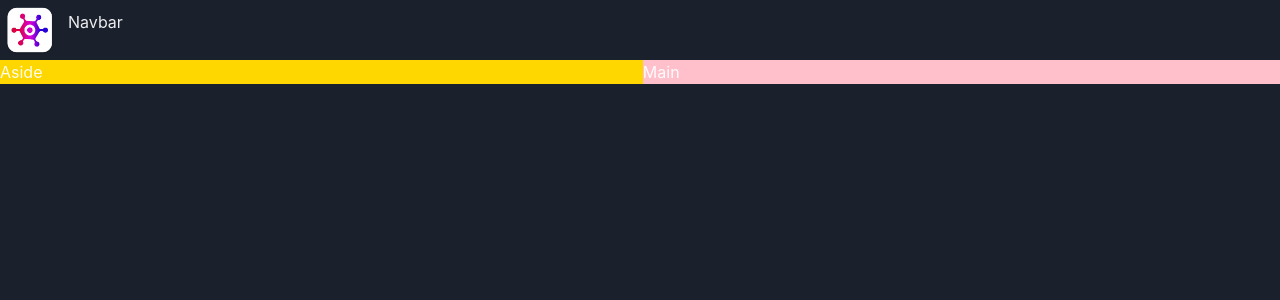
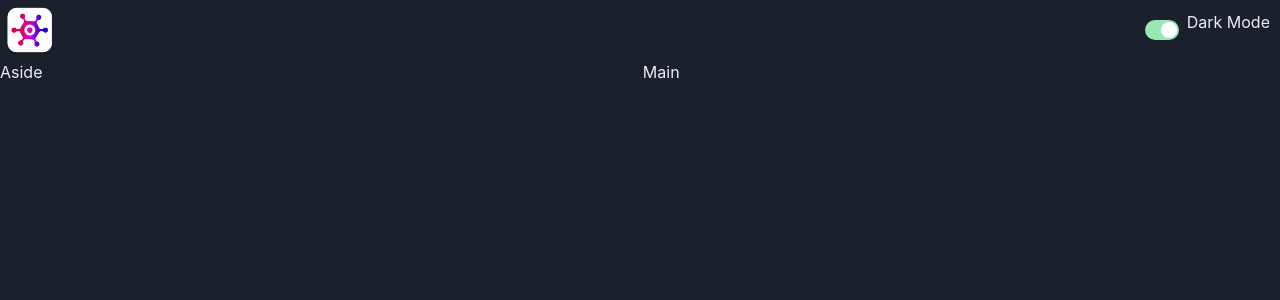
Before and after one commit to ameer-mughal-hamza/react-rawg-clone, a React (Vite) app: page / in a window 1280 px wide. Shown: the top 300 px of the page. Built offline with nearby package versions, Linux system fonts and the light colour scheme.

Commit message:
Dark mode switch added.

```diff
--- a/src/App.tsx
+++ b/src/App.tsx
@@ -13,13 +13,9 @@
         <Navbar />
       </GridItem>
       <Show above="lg">
-        <GridItem area="aside" bg="gold">
-          Aside
-        </GridItem>
+        <GridItem area="aside">Aside</GridItem>
       </Show>
-      <GridItem area="main" bg="pink">
-        Main
-      </GridItem>
+      <GridItem area="main">Main</GridItem>
     </Grid>
   );
 }
--- /dev/null
+++ b/src/chakra-ui-components/ColorModeSwitch/ColorModeSwitch.tsx
@@ -0,0 +1,18 @@
+import { HStack, Switch, useColorMode, Text } from "@chakra-ui/react";
+import React from "react";
+
+const ColorModeSwitch = () => {
+  const { toggleColorMode, colorMode } = useColorMode();
+  return (
+    <HStack padding="10px">
+      <Switch
+        colorScheme={"green"}
+        isChecked={colorMode === "dark"}
+        onChange={toggleColorMode}
+      ></Switch>
+      <Text>Dark Mode</Text>
+    </HStack>
+  );
+};
+
+export default ColorModeSwitch;
--- a/src/chakra-ui-components/Navbar/Navbar.tsx
+++ b/src/chakra-ui-components/Navbar/Navbar.tsx
@@ -1,11 +1,12 @@
 import { HStack, Image, Text } from "@chakra-ui/react";
 import logo from "../../assets/logo.webp";
+import ColorModeSwitch from "../ColorModeSwitch/ColorModeSwitch";
 
 const Navbar = () => {
   return (
-    <HStack>
+    <HStack justifyContent={"space-between"}>
       <Image src={logo} boxSize="60px" />
-      <Text>Navbar</Text>
+      <ColorModeSwitch></ColorModeSwitch>
     </HStack>
   );
 };
```
